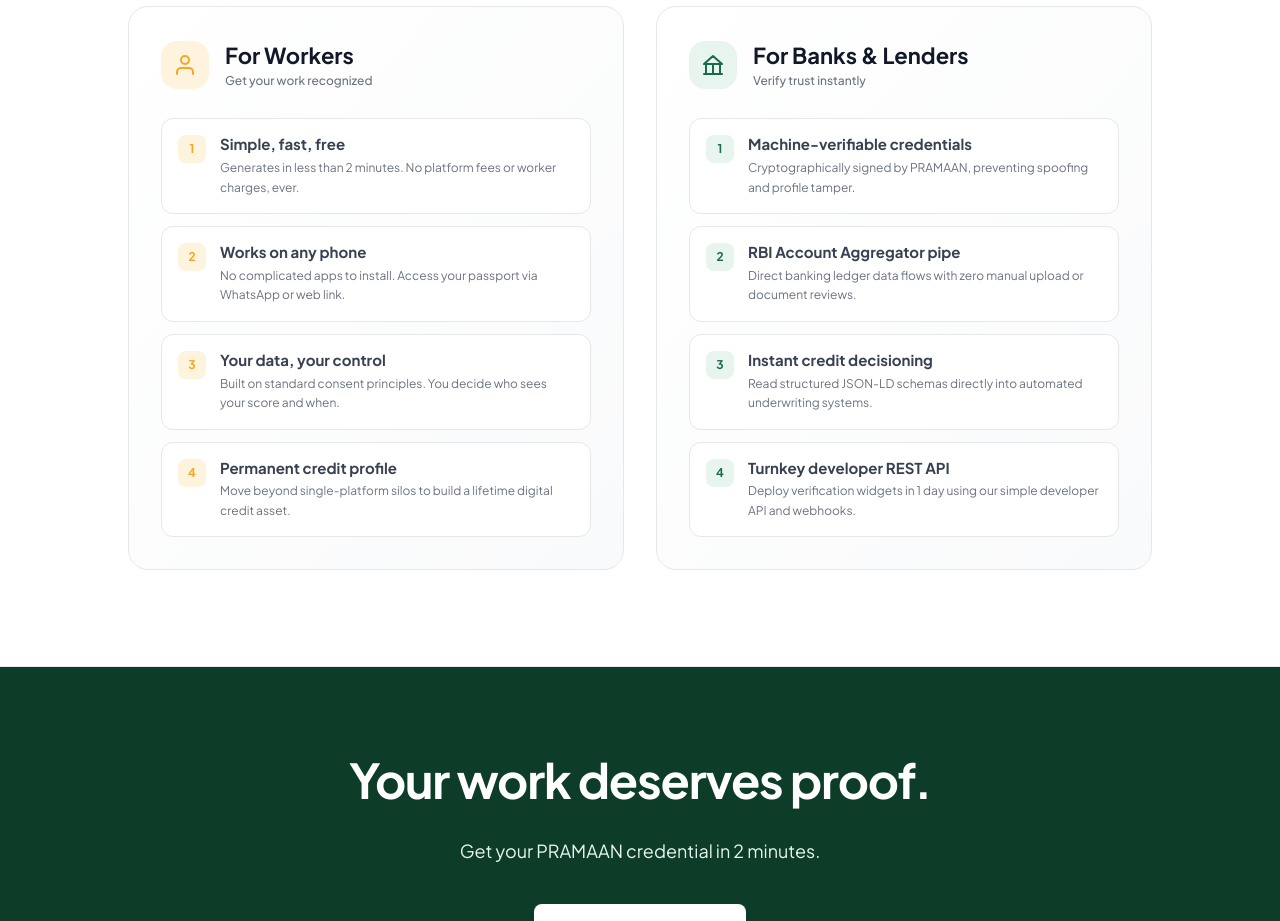
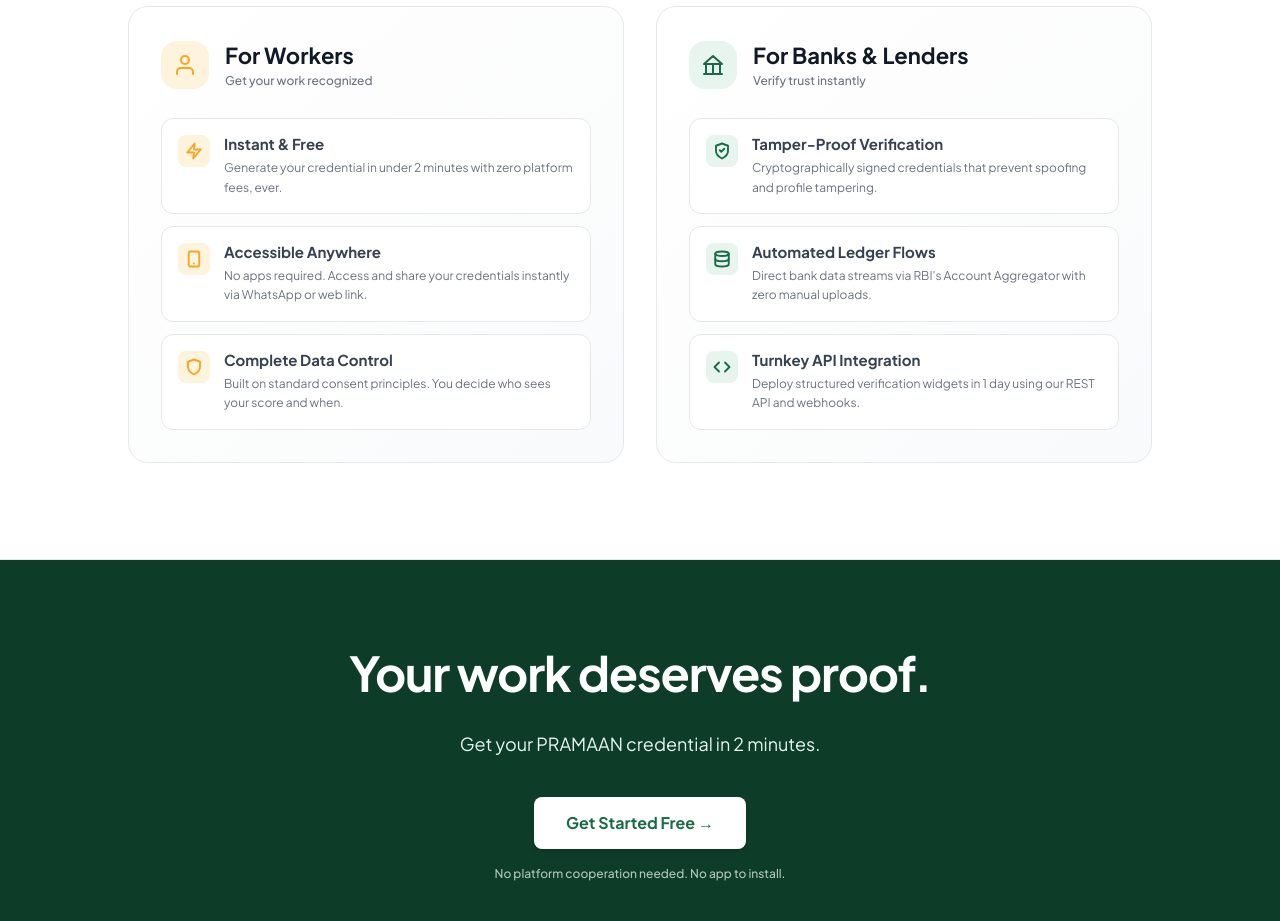
Before and after one commit to satyamcybe/RAIT-ACM-KLEOS_DESTINY, a Next.js app: page / in a window 1280 px wide. Shown: the part 3540-4461 px from the top of the page. Built offline with nearby package versions, Linux system fonts and the light colour scheme; no server answers; the database is empty.

Commit message:
feat: create InstitutionsSection component for landing page with interactive worker and lender cards

```diff
--- a/src/components/landing/InstitutionsSection.tsx
+++ b/src/components/landing/InstitutionsSection.tsx
@@ -8,39 +8,66 @@
 
   const workerPoints = [
     {
-      title: "Simple, fast, free",
-      desc: "Generates in less than 2 minutes. No platform fees or worker charges, ever.",
+      title: "Instant & Free",
+      desc: "Generate your credential in under 2 minutes with zero platform fees, ever.",
+      icon: (
+        <svg className="w-4.5 h-4.5" viewBox="0 0 24 24" fill="none" stroke="currentColor" strokeWidth="2.5" strokeLinecap="round" strokeLinejoin="round">
+          <polygon points="13 2 3 14 12 14 11 22 21 10 12 10 13 2" />
+        </svg>
+      ),
     },
     {
-      title: "Works on any phone",
-      desc: "No complicated apps to install. Access your passport via WhatsApp or web link.",
+      title: "Accessible Anywhere",
+      desc: "No apps required. Access and share your credentials instantly via WhatsApp or web link.",
+      icon: (
+        <svg className="w-4.5 h-4.5" viewBox="0 0 24 24" fill="none" stroke="currentColor" strokeWidth="2.5" strokeLinecap="round" strokeLinejoin="round">
+          <rect x="5" y="2" width="14" height="20" rx="2" ry="2" />
+          <line x1="12" y1="18" x2="12.01" y2="18" />
+        </svg>
+      ),
     },
     {
-      title: "Your data, your control",
+      title: "Complete Data Control",
       desc: "Built on standard consent principles. You decide who sees your score and when.",
-    },
-    {
-      title: "Permanent credit profile",
-      desc: "Move beyond single-platform silos to build a lifetime digital credit asset.",
+      icon: (
+        <svg className="w-4.5 h-4.5" viewBox="0 0 24 24" fill="none" stroke="currentColor" strokeWidth="2.5" strokeLinecap="round" strokeLinejoin="round">
+          <path d="M12 22s8-4 8-10V5l-8-3-8 3v7c0 6 8 10 8 10z" />
+        </svg>
+      ),
     },
   ];
 
   const lenderPoints = [
     {
-      title: "Machine-verifiable credentials",
-      desc: "Cryptographically signed by PRAMAAN, preventing spoofing and profile tamper.",
+      title: "Tamper-Proof Verification",
+      desc: "Cryptographically signed credentials that prevent spoofing and profile tampering.",
+      icon: (
+        <svg className="w-4.5 h-4.5" viewBox="0 0 24 24" fill="none" stroke="currentColor" strokeWidth="2.5" strokeLinecap="round" strokeLinejoin="round">
+          <path d="M12 22s8-4 8-10V5l-8-3-8 3v7c0 6 8 10 8 10z" />
+          <path d="m9 11 2 2 4-4" />
+        </svg>
+      ),
     },
     {
-      title: "RBI Account Aggregator pipe",
-      desc: "Direct banking ledger data flows with zero manual upload or document reviews.",
+      title: "Automated Ledger Flows",
+      desc: "Direct bank data streams via RBI's Account Aggregator with zero manual uploads.",
+      icon: (
+        <svg className="w-4.5 h-4.5" viewBox="0 0 24 24" fill="none" stroke="currentColor" strokeWidth="2.5" strokeLinecap="round" strokeLinejoin="round">
+          <ellipse cx="12" cy="5" rx="9" ry="3" />
+          <path d="M3 5v14c0 1.66 4 3 9 3s9-1.34 9-3V5" />
+          <path d="M3 12c0 1.66 4 3 9 3s9-1.34 9-3" />
+        </svg>
+      ),
     },
     {
-      title: "Instant credit decisioning",
-      desc: "Read structured JSON-LD schemas directly into automated underwriting systems.",
-    },
-    {
-      title: "Turnkey developer REST API",
-      desc: "Deploy verification widgets in 1 day using our simple developer API and webhooks.",
+      title: "Turnkey API Integration",
+      desc: "Deploy structured verification widgets in 1 day using our REST API and webhooks.",
+      icon: (
+        <svg className="w-4.5 h-4.5" viewBox="0 0 24 24" fill="none" stroke="currentColor" strokeWidth="2.5" strokeLinecap="round" strokeLinejoin="round">
+          <polyline points="16 18 22 12 16 6" />
+          <polyline points="8 6 2 12 8 18" />
+        </svg>
+      ),
     },
   ];
 
@@ -107,15 +134,15 @@
                     onMouseEnter={() => setHoveredWorkerIdx(idx)}
                     onMouseLeave={() => setHoveredWorkerIdx(null)}
                   >
-                    {/* Numbered indicator */}
+                    {/* Icon indicator */}
                     <div
-                      className={`w-7 h-7 rounded-lg flex items-center justify-center font-bold text-[12px] shrink-0 transition-colors duration-300 ${
+                      className={`w-8 h-8 rounded-lg flex items-center justify-center shrink-0 transition-all duration-300 ${
                         hoveredWorkerIdx === idx
-                          ? "bg-[#F5A623] text-white"
+                          ? "bg-[#F5A623] text-white scale-105"
                           : "bg-[#FEF3DC] text-[#F5A623]"
                       }`}
                     >
-                      {idx + 1}
+                      {point.icon}
                     </div>
                     <div className="space-y-1 min-w-0">
                       <span className="text-[15px] font-bold text-[#374151] block leading-tight">
@@ -170,15 +197,15 @@
                     onMouseEnter={() => setHoveredLenderIdx(idx)}
                     onMouseLeave={() => setHoveredLenderIdx(null)}
                   >
-                    {/* Numbered indicator */}
+                    {/* Icon indicator */}
                     <div
-                      className={`w-7 h-7 rounded-lg flex items-center justify-center font-bold text-[12px] shrink-0 transition-colors duration-300 ${
+                      className={`w-8 h-8 rounded-lg flex items-center justify-center shrink-0 transition-all duration-300 ${
                         hoveredLenderIdx === idx
-                          ? "bg-[#1A6B47] text-white"
+                          ? "bg-[#1A6B47] text-white scale-105"
                           : "bg-[#E8F5EF] text-[#1A6B47]"
                       }`}
                     >
-                      {idx + 1}
+                      {point.icon}
                     </div>
                     <div className="space-y-1 min-w-0">
                       <span className="text-[15px] font-bold text-[#374151] block leading-tight">
```
Also changed, not shown: src/features/financial/mock-aa-generator.service.ts (line endings or trailing spaces).
